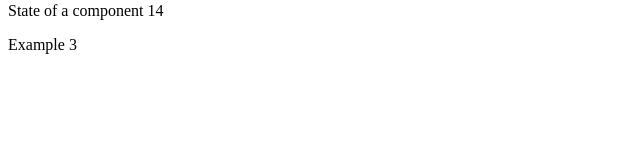
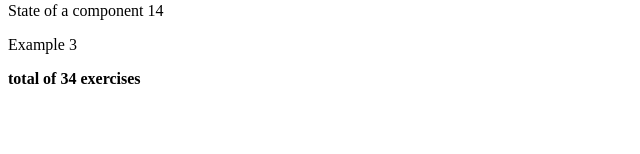
Before and after one commit to vincent-clipet/reactjs-learning, a React (Vite) app in the folder part2/: page / in a window 1280 px wide. Shown: the part 146-300 px from the top of the page, without its empty margins (0-640 px from the left). Built offline with nearby package versions, Linux system fonts and the light colour scheme.

Commit message:
Part 2 - Exercises 2.2-2.3

```diff
--- a/part2/src/App.jsx
+++ b/part2/src/App.jsx
@@ -30,10 +30,13 @@ const App = () => {
 }
 
 const Course = ({ course }) => {
+  let sum = course.parts.map(part => part.exercises).reduce((acc, i) => acc + i, 0)
+
   return (
     <>
       <Header name={course.name} />
       <Content parts={course.parts} />
+      <Total sum={sum} />
     </>
   )
 }
@@ -60,4 +63,10 @@ const Part = ({ name, exercises }) => {
   )
 }
 
+const Total = ({sum}) => {
+  return (
+    <b>total of {sum} exercises</b>
+  )
+}
+
 export default App
```
